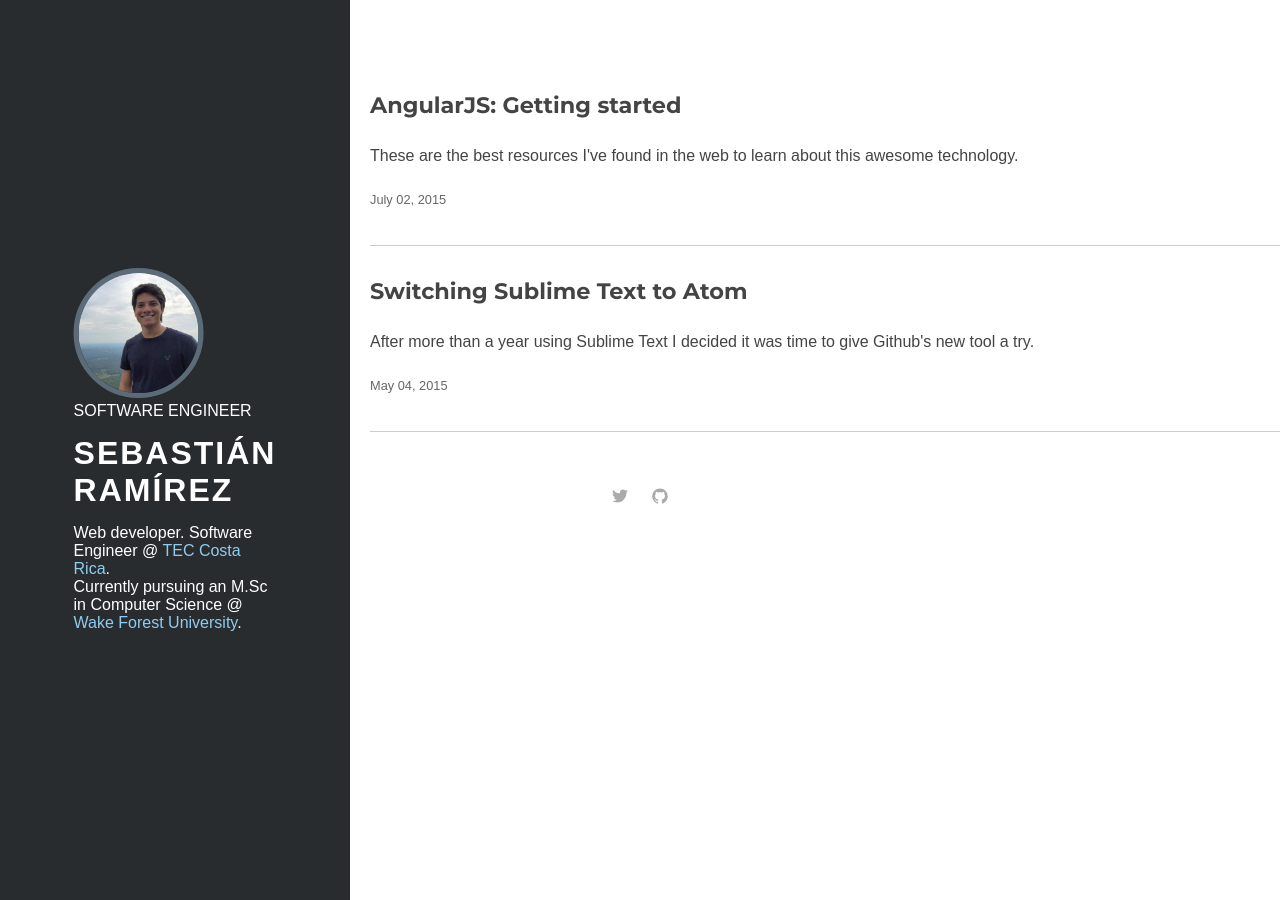
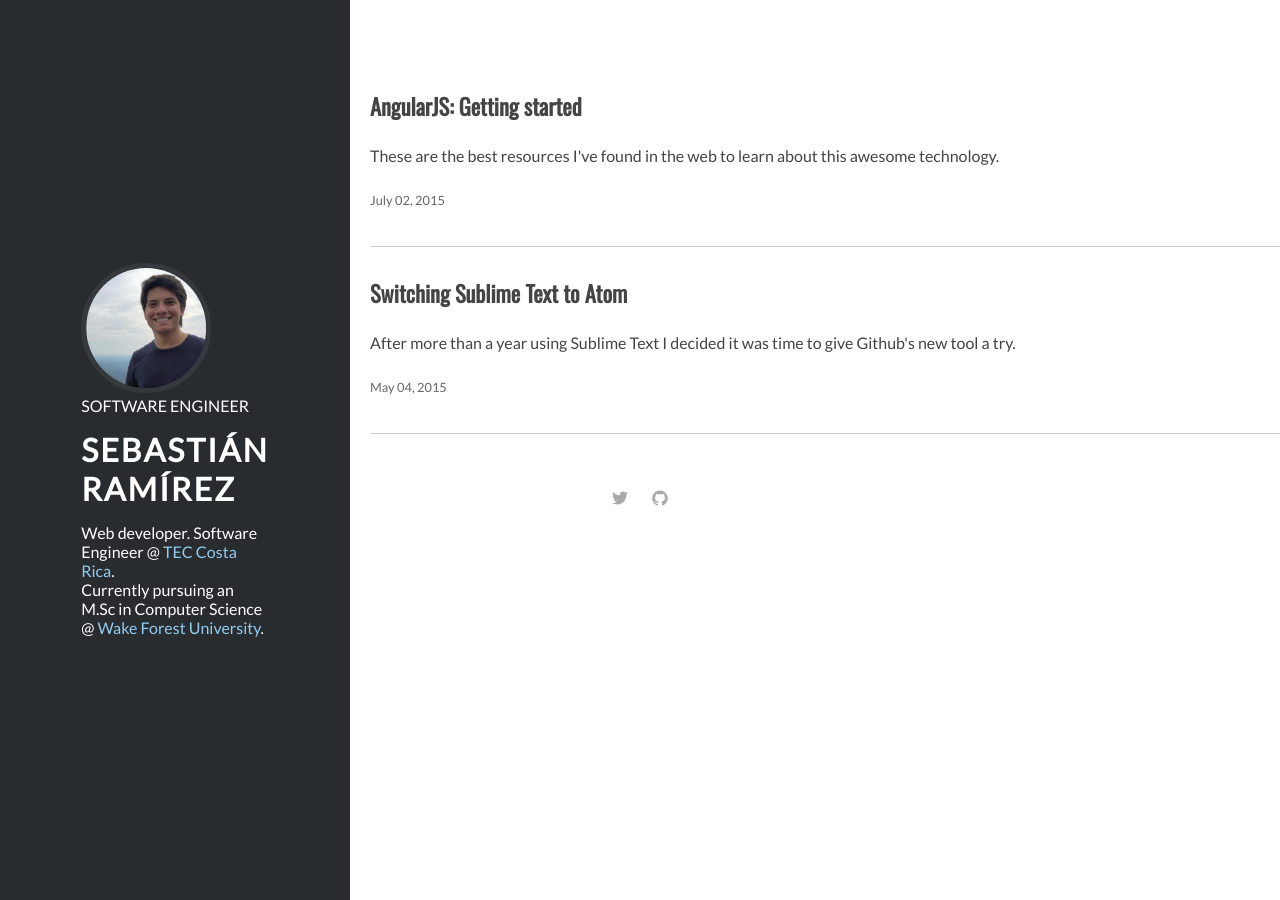
Before and after one commit to s-ramirez/s-ramirez.github.io, a Jekyll site: the page built from _posts/en/pages/2015-08-11-index.md, in a window 1280 px wide. Built offline with Jekyll 4.4.1, drawn with Linux system fonts in a browser that asks for light colours.

Commit message:
Testing new fonts

```diff
--- a/_includes/head.html
+++ b/_includes/head.html
@@ -8,7 +8,7 @@
     <link rel="shortcut icon" href="/favicon.ico">
 
     <title>{{ site.name }}{% if page.title %} | {{ page.title }}{% endif %}</title>
-    <link href='https://fonts.googleapis.com/css?family=Montserrat:400,700' rel='stylesheet' type='text/css'>
+    <link href="https://fonts.googleapis.com/css?family=Lato|Oswald" rel="stylesheet">
     <link href="/css/styles.css" rel="stylesheet" type="text/css">
     <meta name="description" content="{% if page.excerpt %}{{ page.excerpt | strip_html | strip_newlines | truncate: 160 }}{% else %}{{ site.description }}{% endif %}">
   </head>
--- a/_sass/variables.scss
+++ b/_sass/variables.scss
@@ -1,6 +1,6 @@
 /* Fonts */
-$font-header: 'Montserrat', sans-serif !important;
-$font-stack: 'Source Sans Pro', sans-serif;
+$font-header: 'Oswald', sans-serif !important;
+$font-stack: 'Lato', sans-serif;
 
 /* Colors */
 $header-color: #444;
--- a/css/styles.scss
+++ b/css/styles.scss
@@ -86,7 +86,7 @@
       transform: translate(-50%, -50%);
 
       img {
-        border: 5px solid #5B6C78;
+        border: 5px solid #35393d;
         border-radius: 50%;
         width: 120px;
         height: 120px;
```
Also changed, not shown: images/sebas.jpg.
